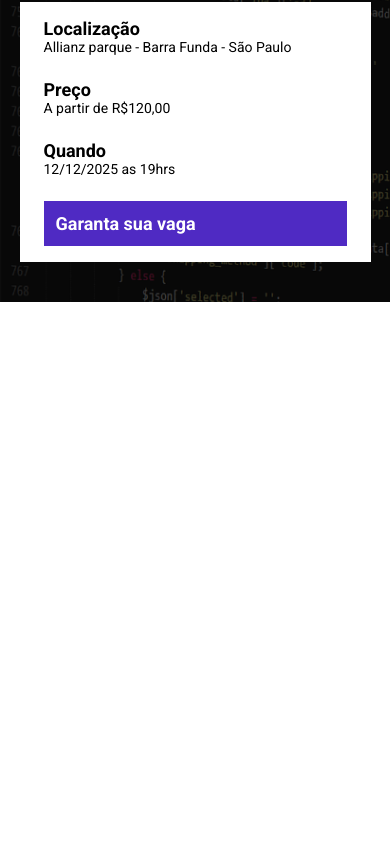
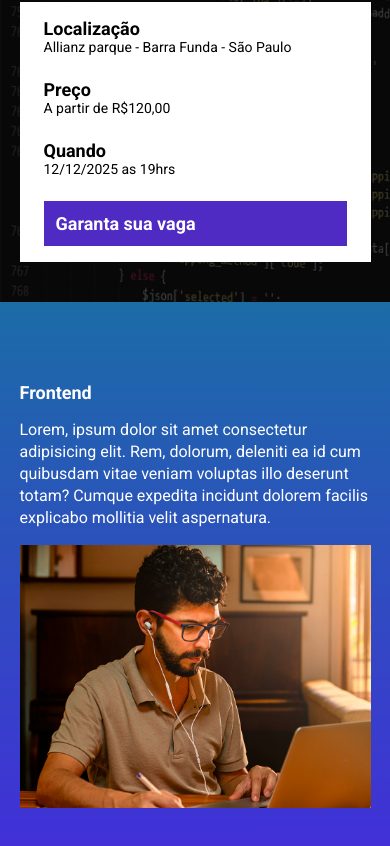
Before and after one commit to danielcscruz/ebac_tech_talks, a website built with Parcel: page src/index.html in a window 390 px wide. Shown: the part 174-1020 px from the top of the page. Before the commit the page ends 844 px from the top, so only its background shows below. Built offline with nearby package versions, Linux system fonts and the light colour scheme.

Commit message:
created event section

```diff
--- a/src/index.html
+++ b/src/index.html
@@ -37,5 +37,14 @@
             </div>
         </div>
     </header>
+    <section class="event">
+        <div class="container">
+            <div class="event__details">
+                <h2 class="event__details__title">Frontend</h2>
+                <p class="event__details__description">Lorem, ipsum dolor sit amet consectetur adipisicing elit. Rem, dolorum, deleniti ea id cum quibusdam vitae veniam voluptas illo deserunt totam? Cumque expedita incidunt dolorem facilis explicabo mollitia velit aspernatura.</p>
+            </div>
+            <img class="event__image" src="./images/frontend.png" alt="frontend">
+        </div>
+    </section>
 </body>
 </html>
--- /dev/null
+++ b/src/styles/_event.scss
@@ -0,0 +1,43 @@
+.event{
+
+    padding: 80px 0;
+    background-image: linear-gradient(#1B6CA7,#442BDB);
+
+    .container{
+        display: flex;
+    }
+
+    &__image{
+        max-width: 360px;
+
+    }
+
+    &__details{
+        margin-right: 40px;
+
+        &__title{
+            font-size: 18px;
+            font-weight: bold;
+            margin-bottom: 16px;
+
+        }
+        &__description{
+            line-height: 22px;
+        }
+    }
+
+    @media (max-width: 640px){
+        .container{
+            display: block;
+        }
+        &__image{
+            width: 100%;
+        }
+        &__details{
+            margin-right: 0;
+            margin-bottom: 16px;
+        }
+    }
+
+
+}
--- a/src/styles/main.scss
+++ b/src/styles/main.scss
@@ -1,6 +1,7 @@
 @use 'hero' ;
 @use 'components/infos_bar';
 @use 'components/buttons';
+@use 'event';
 
 *{
     margin: 0;
```
